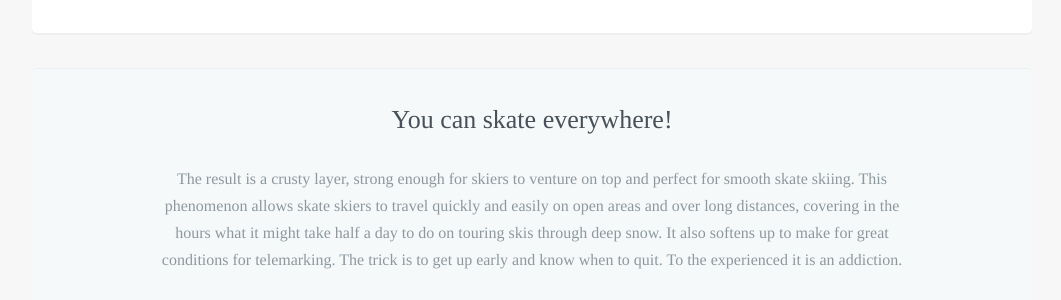
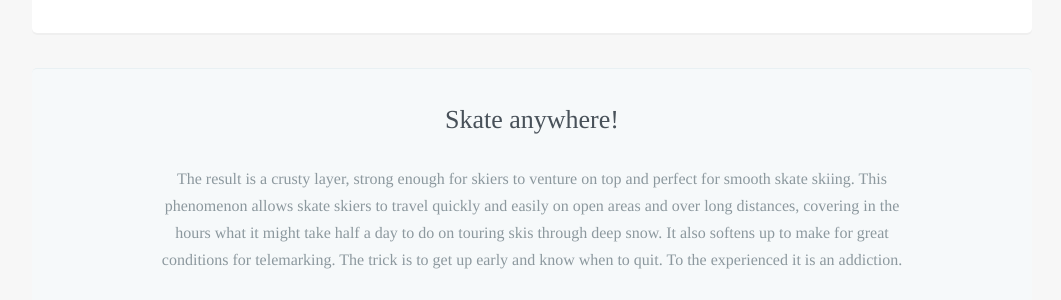
Before and after one commit to robcatto/robcatto.github.io, a Jekyll site: the page built from discoverxc/springskiing/index.html, in a window 1280 px wide and 900 px high, scrolled down 636 px. Shown: the part 155-455 px from the top of the window, without its empty margins (108-1169 px from the left). Built offline with Jekyll 4.4.1, drawn with Linux system fonts in a browser that asks for light colours; some web fonts are replaced; Markdown is read by kramdown in place of the engine named in the settings.

Commit message:
Update index.html

```diff
--- a/discoverxc/springskiing/index.html
+++ b/discoverxc/springskiing/index.html
@@ -42,7 +42,7 @@ layout: default
 
 
                 <section class="mobile_section section_hasbg">
-                    <h3>You can skate everywhere!</h3>
+                    <h3>Skate anywhere!</h3>
                     <p>The result is a crusty layer, strong enough for skiers to venture on top and perfect for smooth skate skiing. This phenomenon allows skate skiers to travel quickly and easily on open areas and over long distances, covering in the hours what it might take half a day to do on touring skis through deep snow. It also softens up to make for great conditions for telemarking. The trick is to get up early and know when to quit. To the experienced it is an addiction.
                         </p>
 
```
